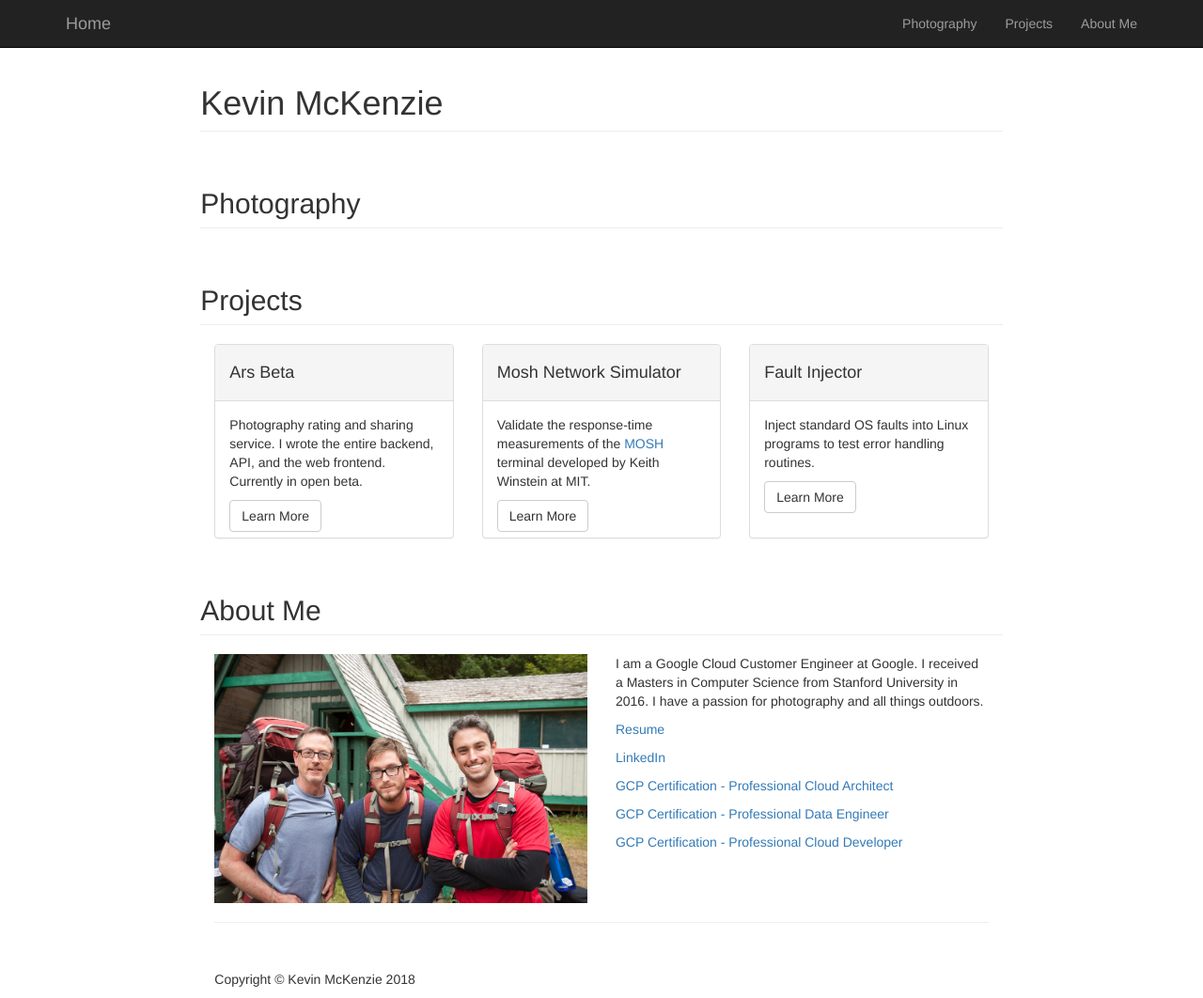
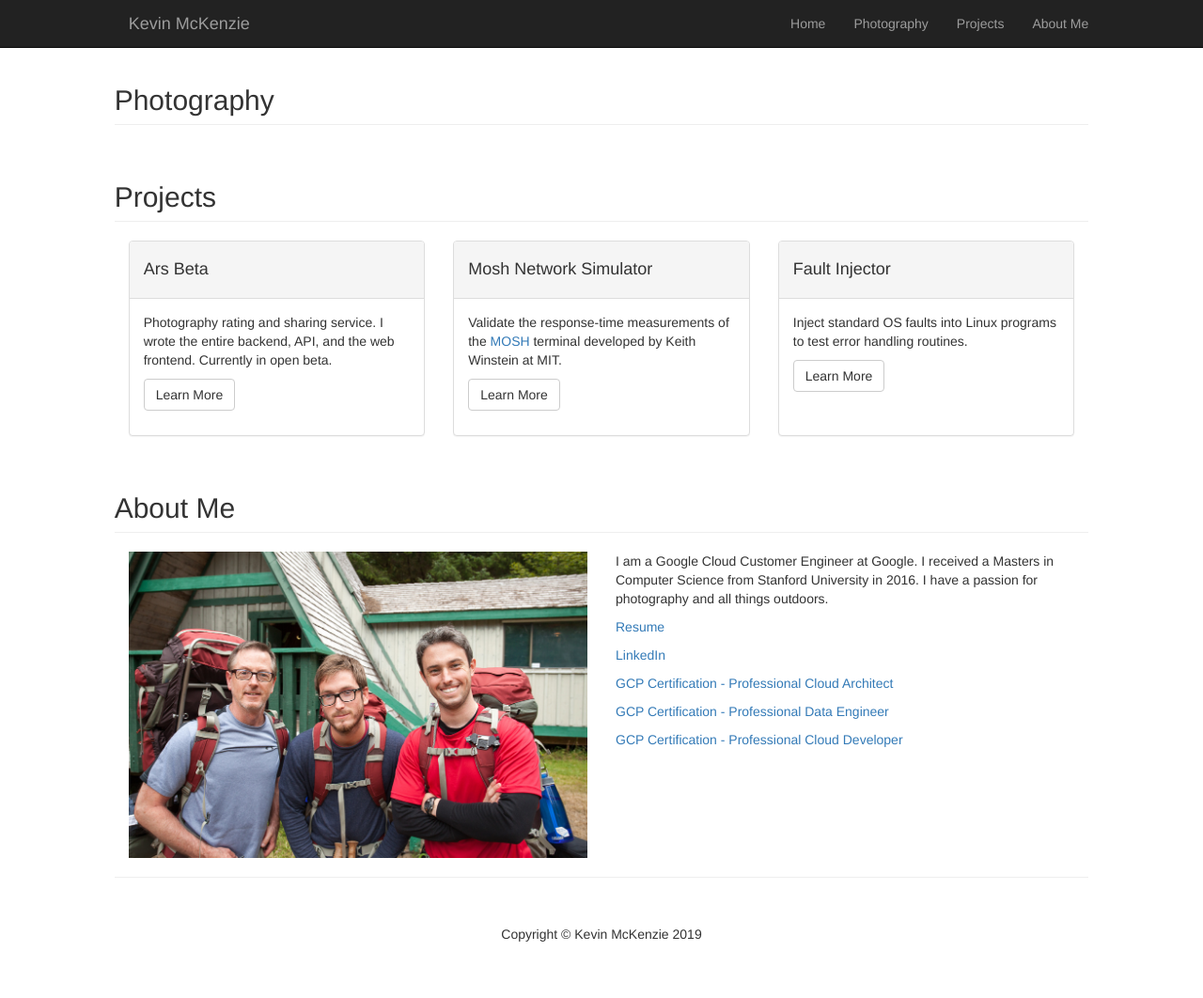
Before and after one commit to kjtmckenzie/kjtmckenzie-home, a Flask app: page / in a window 1280 px wide. Shown: the whole page at 94% size. After the commit the page ends 1002 px from the top, so only its background shows below. Run offline with Flask 2, Linux system fonts and the light colour scheme; data that the repository does not hold is empty; some libraries are stand-ins or nearby versions.

Commit message:
fixed a bunch of alignment issues

```diff
--- a/static/css/modern-business.css
+++ b/static/css/modern-business.css
@@ -27,6 +27,11 @@ body {
 .small-gray {
     padding-top:10px;
     color:gray;
+}
+
+.row {
+    margin-left: 0px;
+    margin-right: 0px;
 }
 
 /* Home Page Carousel */
@@ -124,3 +129,11 @@ footer {
   -ms-transform: scale(0.99);
   -o-transform: scale(0.99);
 }
+
+#content {
+    max-width: 1550px;
+}
+
+.navbar-holder {
+    max-width: 1550px;
+}
--- a/templates/base.html
+++ b/templates/base.html
@@ -46,9 +46,11 @@
 	<body>
 
 
+		<div id="content" class="col-centered">
 			<!-- Navigation -->
 			<nav class="navbar navbar-inverse navbar-fixed-top" role="navigation">
-	        <div class="container"  style="max-width: 1440px; margin:0 auto;">
+				<div class="navbar-holder col-centered">
+					<div class="col-lg-10 col-centered">
 						<!-- Brand and toggle get grouped for better mobile display -->
 						<div class="navbar-header">
 							<button type="button" class="navbar-toggle" data-toggle="collapse" data-target="#bs-example-navbar-collapse-1">
@@ -57,11 +59,14 @@
 								<span class="icon-bar"></span>
 								<span class="icon-bar"></span>
 							</button>
-	                <a class="navbar-brand" href="/">Home</a>
+							<a class="navbar-brand" href="/">Kevin McKenzie</a>
 						</div>
 						<!-- Collect the nav links, forms, and other content for toggling -->
 						<div class="collapse navbar-collapse" id="bs-example-navbar-collapse-1">
 							<ul class="nav navbar-nav navbar-right">
+								<li>
+									<a href="/">Home</a>
+								</li>
 								<li>
 									<a href="/photography/">Photography</a>
 								</li>
@@ -73,13 +78,14 @@
 								</li>
 							</ul>
 						</div>
+					</div>
 				<!-- /.navbar-collapse -->
 				</div>
 				<!-- /.container -->
 			</nav>
 
 
-		<div id="content" style="max-width: 2000px; margin:0 auto;">
+
 			{% with messages = get_flashed_messages() %}
 				{% if messages %}
 					{% for message in messages %}
@@ -93,7 +99,7 @@
 				{% endif %}
 			{% endwith %}
 
-            <div class="col-lg-8 col-centered">
+            <div class="col-lg-10 col-centered">
     		    {% block content %} {% endblock %}
             </div>
 		</div>
@@ -103,7 +109,7 @@
     <footer>
         <div class="row" style="max-width: 1440px; margin:0 auto;">
             <div class="col-lg-8 col-centered">
-                <p>Copyright &copy; Kevin McKenzie 2018</p>
+                <p style="text-align: center">Copyright &copy; Kevin McKenzie 2019</p>
             </div>
         </div>
     </footer>
--- a/templates/index.html
+++ b/templates/index.html
@@ -2,12 +2,6 @@
 
 {% block content %}
 
-<!-- Marketing Icons Section -->
-<div class="row">
-    <h1 class="page-header">
-        Kevin McKenzie
-    </h1>
-</div>
 
 <!-- Portfolio Section -->
 <div class="row">
@@ -15,7 +9,7 @@
 
     {% if context.albums is not none %}
         {% for album in context.albums %}
-        <div class="col-md-4 col-sm-6" style="height:320px; max-width: 420px; min-width: 340px">
+        <div class="col-md-4" style="height:320px; max-width: 420px; min-width: 325px">
             <a href="photography/{{album['album'].key.urlsafe()}}">
                 <img class="img-responsive img-hover" src="{{album['cover'].url}}" alt="">
             </a>
```
Also changed, not shown: index.yaml (+19 -14 lines). Lines whose indentation alone changed are shown as unchanged.
